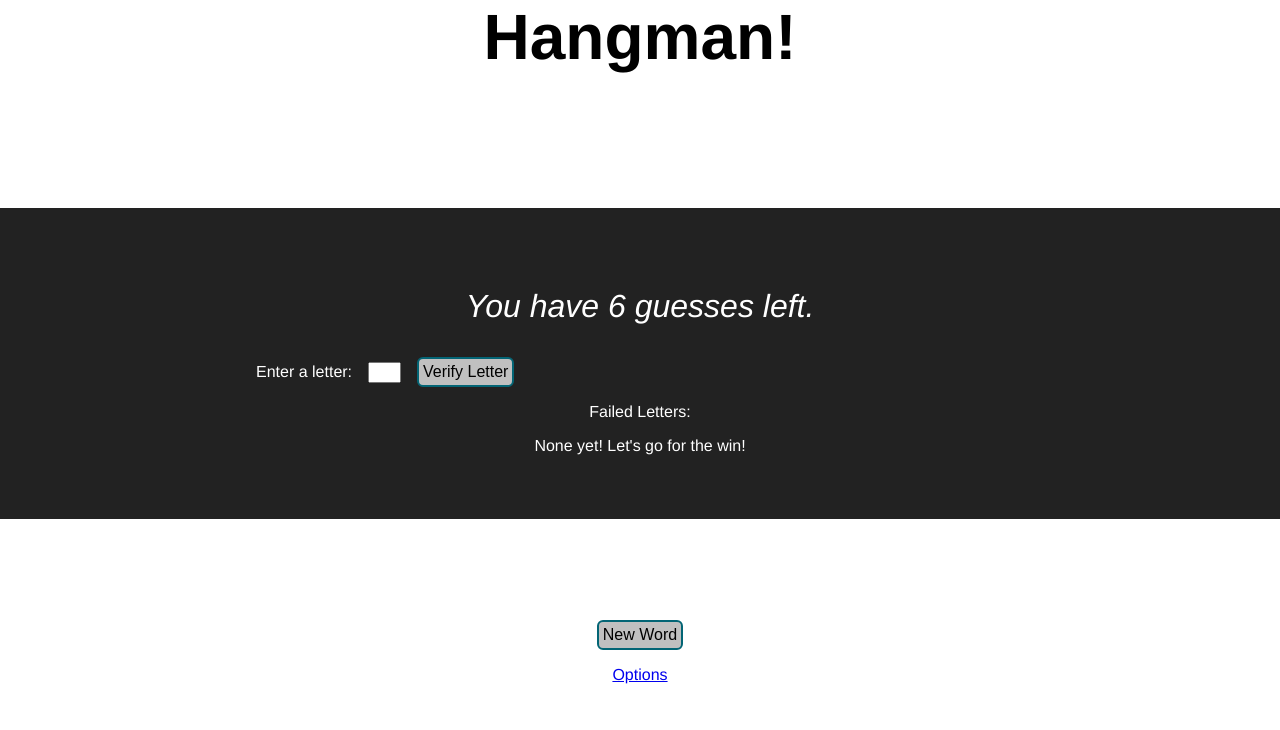
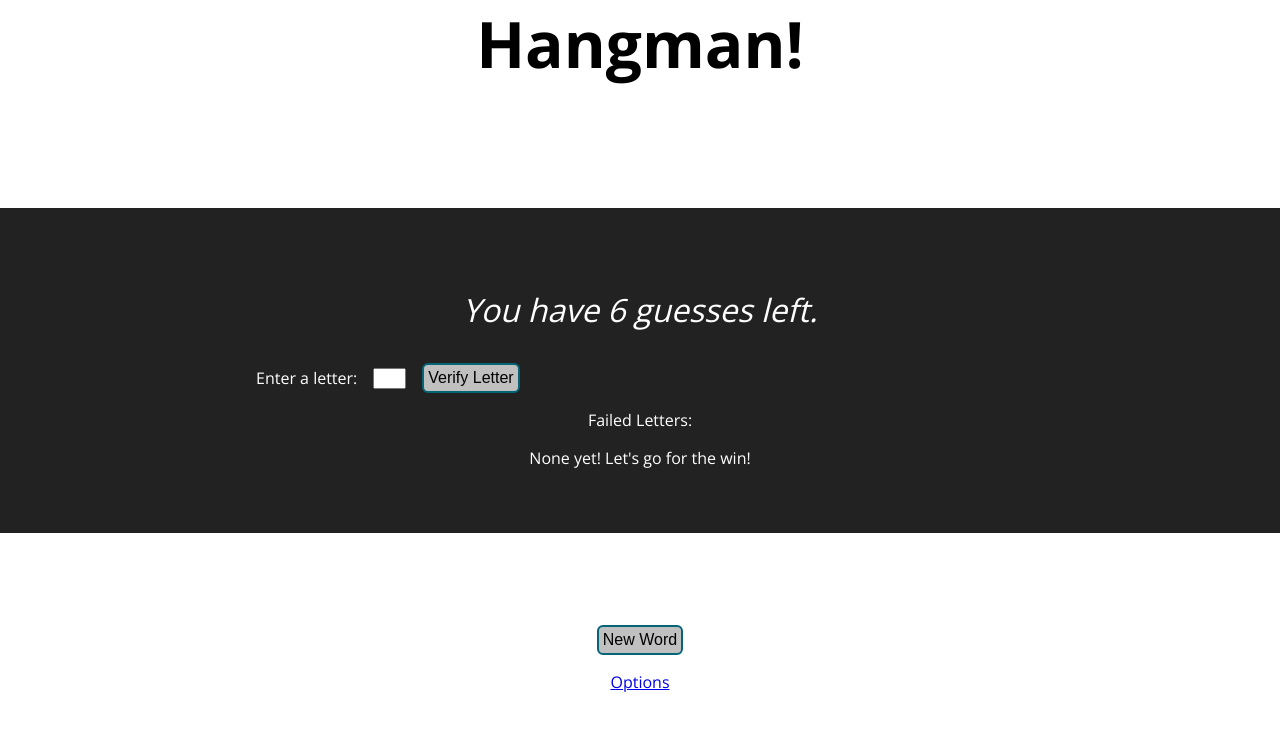
Before and after one commit to gness1804/hangman, a React (Create React App) app: page / in a window 1280 px wide. Shown: the top 730 px of the page. Built offline with nearby package versions, Linux system fonts and the light colour scheme.

Commit message:
add new font and clean up failed letters a bit

```diff
--- a/public/index.html
+++ b/public/index.html
@@ -10,6 +10,8 @@
       content="Web site created using create-react-app"
     />
     <link rel="apple-touch-icon" href="%PUBLIC_URL%/logo192.png" />
+    <link rel="preconnect" href="https://fonts.gstatic.com">
+    <link href="https://fonts.googleapis.com/css2?family=Open+Sans:wght@300;400;600;700&display=swap" rel="stylesheet">
     <!--
       manifest.json provides metadata used when your web app is installed on a
       user's mobile device or desktop. See https://developers.google.com/web/fundamentals/web-app-manifest/
--- a/src/Main/index.css
+++ b/src/Main/index.css
@@ -36,7 +36,7 @@
   display: flex;
   justify-content: center;
   margin: 2rem auto;
-  padding: 0.5rem;
+  padding: 0.5rem 1rem;
   color: #ef3852;
   font-size: 2rem;
   background: #fff;
@@ -45,7 +45,7 @@
   border-radius: 10px;
 }
 
-.main-failed-letter {
+.main-failed-letter:not(:last-child) {
   margin-right: 1rem;
 }
 
--- a/src/index.css
+++ b/src/index.css
@@ -1,11 +1,7 @@
 /* global general styles */
 body {
   margin: 0;
-  /* font-family: -apple-system, BlinkMacSystemFont, 'Segoe UI', 'Roboto', 'Oxygen',
-    'Ubuntu', 'Cantarell', 'Fira Sans', 'Droid Sans', 'Helvetica Neue',
-    sans-serif; */
-  font-family: 'HelveticaNeue-Light', 'Helvetica Neue Light', 'Helvetica Neue',
-    Helvetica, Arial, 'Lucida Grande', sans-serif;
+  font-family: 'Open Sans', sans-serif;
   -webkit-font-smoothing: antialiased;
   -moz-osx-font-smoothing: grayscale;
 }
```
